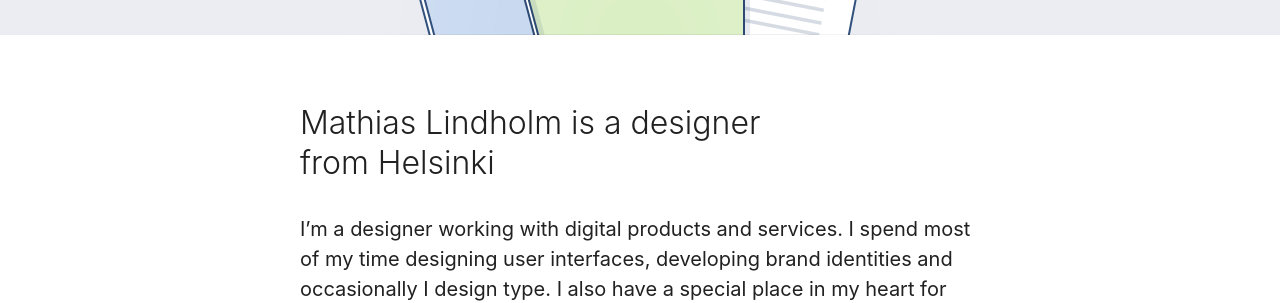
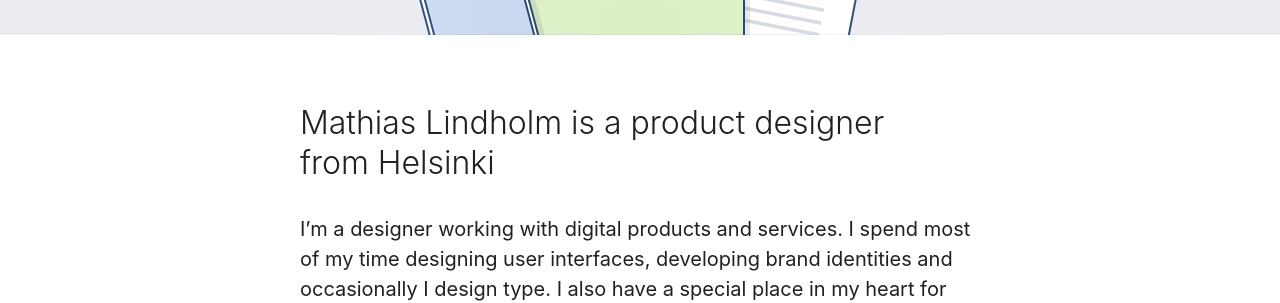
Before and after one commit to mlindholm/homepage, a Jekyll site: the page built from index.md, in a window 1280 px wide. Shown: the part 501-804 px from the top of the page. Built offline with Jekyll 4.4.1, drawn with Linux system fonts in a browser that asks for light colours; nearby versions of some CDN libraries.

Commit message:
Update site description

```diff
--- a/_config.yml
+++ b/_config.yml
@@ -1,6 +1,6 @@
 # Site settings
 name: Mathias Lindholm
-description: I’m a designer from Helsinki working with digital products and services.
+description: "Mathias Lindholm is a product designer from Helsinki. I spend most of my time designing user interfaces, developing brand identities and occasionally I design type."
 url: http://mathiaslindholm.com
 google_analytics: UA-35949347-3
 baseurl: ""
--- a/_layouts/default.html
+++ b/_layouts/default.html
@@ -10,7 +10,7 @@
     <meta name="viewport" content="width=device-width, initial-scale=1">
     <title>{% if page.title %}{{ page.title }} &middot; {% endif %}{{ site.name }}</title>
     <meta name="author" content="{{ site.name }}" />
-    <meta name="description" content="{% if page.url == '/'%}{{ site.description }}{% else %}{{ page.excerpt | strip_html }}{% endif %}">
+    <meta name="description" content="{% if page.is_index %}{{ site.description }}{% else %}{{ page.excerpt | remove: '<img>' | strip_html }}{% endif %}">
     {% if page.robots %}
       <meta name="robots" content="{{ page.robots }}" />
     {% endif %}
--- a/index.md
+++ b/index.md
@@ -1,12 +1,13 @@
 ---
 layout: page
+is_index: true
 hero_image: /img/illustration.png
 hero_bg: '#ECEDF2'
 hero_position: 'center bottom'
 hero_size: 'contain'
 ---
 
-<h1 class="title">Mathias Lindholm is a designer <br>from Helsinki</h1>
+<h1 class="title">Mathias Lindholm is a product designer <br/>from Helsinki</h1>
 
 <p class="large">I’m a designer working with digital products and services. I spend most of my time designing user interfaces, developing brand identities and occasionally I design type. I also have a special place in my heart for programming. I work as a designer over at <a href="http://reaktor.com">Reaktor</a>.</p>
 
```
